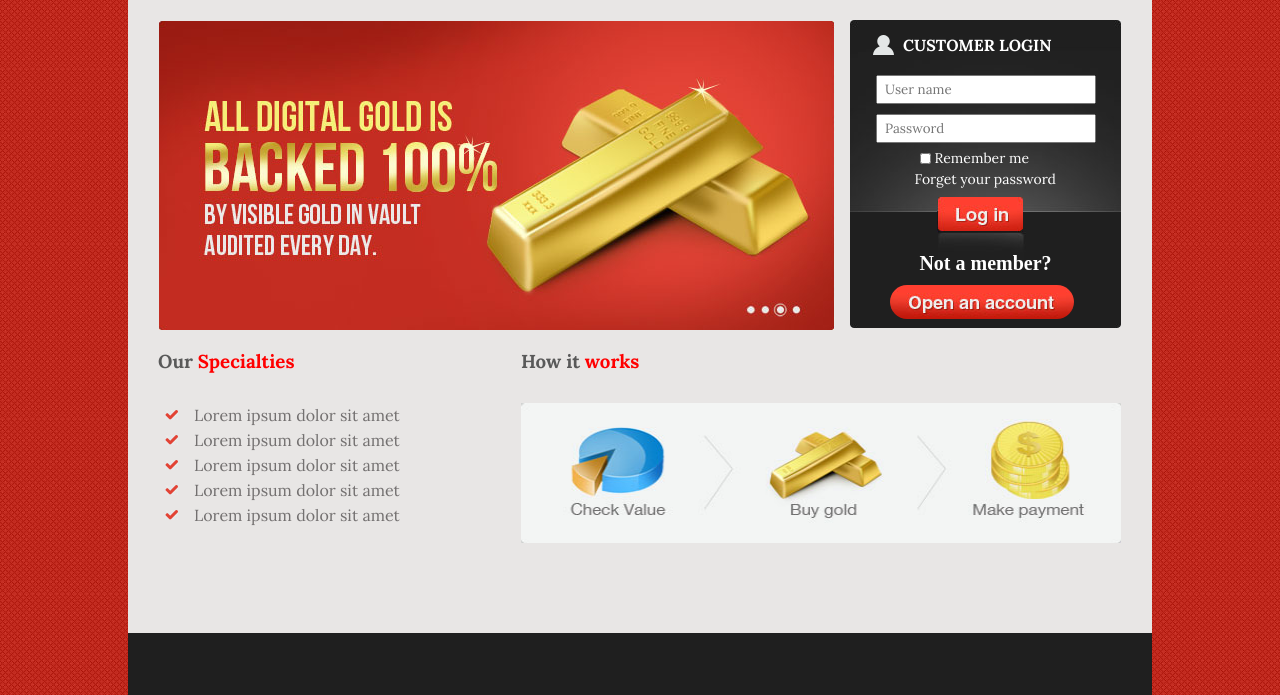
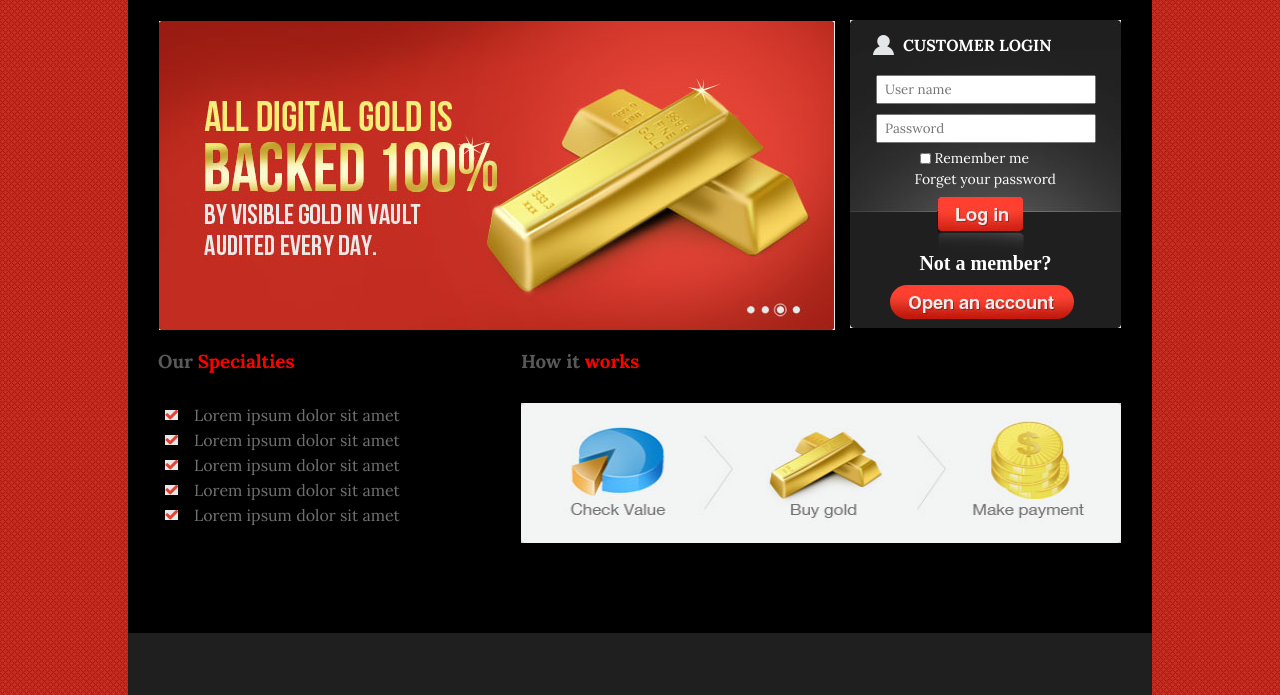
Before and after one commit to brian9518/xbank, a plain HTML site: page index.html in a window 1280 px wide. Shown: the part 106-801 px from the top of the page. Drawn offline with Linux system fonts and the light colour scheme.

Commit message:
added CNAME and changed color of the body

```diff
--- a/stylesheet.css
+++ b/stylesheet.css
@@ -18,7 +18,7 @@ body{
 	height: 734px;
 	border-top: 5px solid black;
 	margin: auto;
-	background-color: #e8e6e5;
+	background-color: black;
 	border-bottom: 62px solid #1f1f1f;
 }
 
```
Also changed, not shown: CNAME.txt (added).
